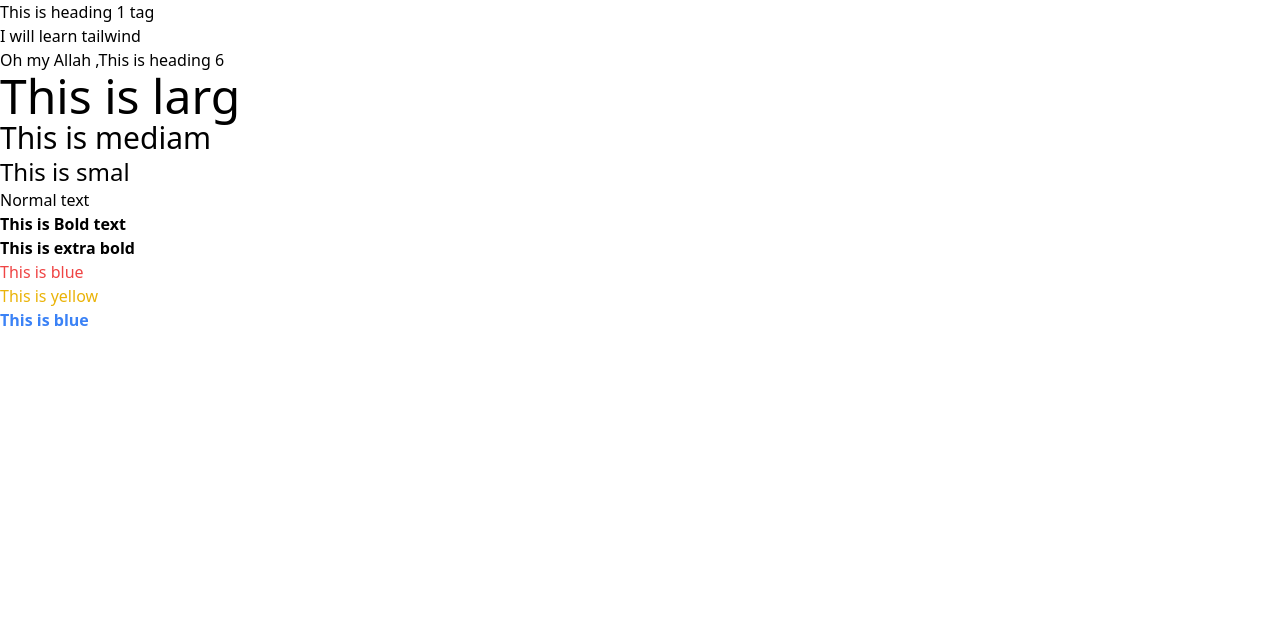
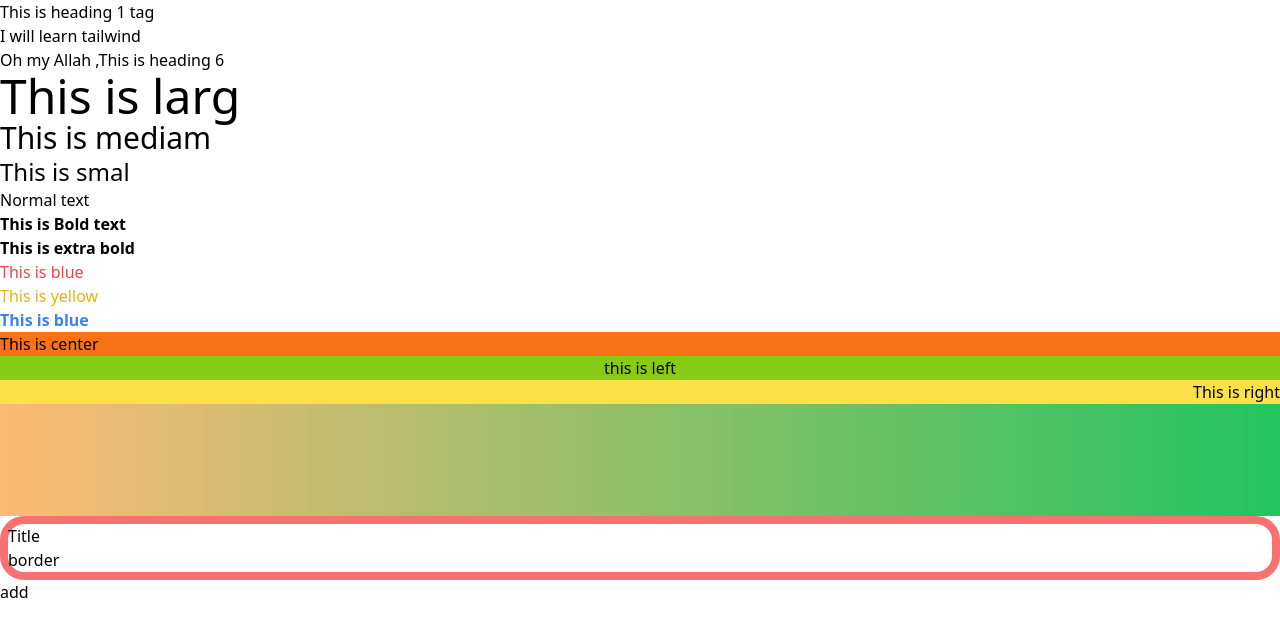
Before and after one commit to alamin20cse/tailwind-intro, a plain HTML site: page index.html in a window 1280 px wide. Drawn offline with nearby package versions, Linux system fonts and the light colour scheme.

Commit message:
13-2 complet

```diff
--- a/index.html
+++ b/index.html
@@ -32,6 +32,23 @@
         <p class="text-red-500">This is blue</p>
         <p class="text-yellow-500">This is yellow</p>
         <p class="text-blue-500 font-extrabold">This is blue</p>
+
+
+    </section>
+    <section class="sc-3">
+        <p class="text-left bg-orange-500">This is center</p>
+        <p class="text-center bg-lime-500">this is left</p>
+        <p class="text-right bg-yellow-300">This is right </p>
+
+
+        <div class="h-28 bg-gradient-to-r from-orange-300 to-green-500"></div>
+
+        <!-- border solid 8px red      redious -->
+        <div class="border-8 border-red-400 rounded-3xl">
+            <h1>Title</h1>
+            <h1>border</h1>
+        </div>
+        add
     </section>
     </main>
 </body>
```
